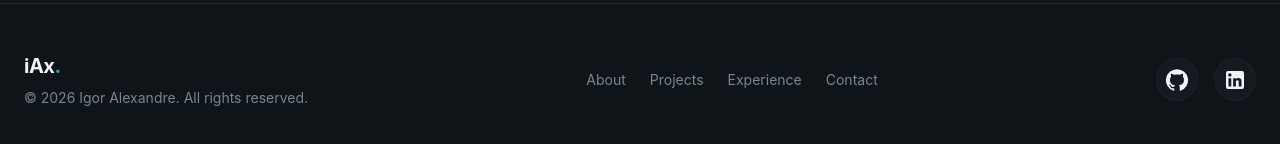
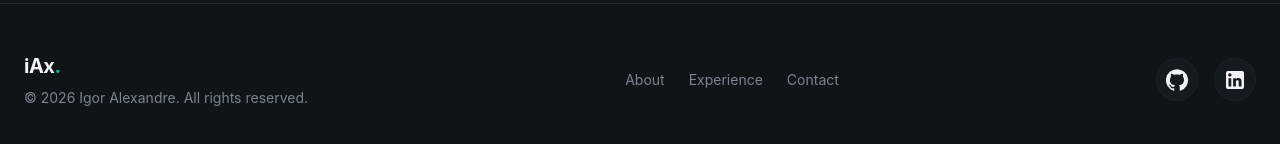
Before and after one commit to iAxCardena/personal-portfolio, a React app: page / in a window 1280 px wide. Shown: the part 4091-4235 px from the top of the page. Built offline with nearby package versions, Linux system fonts and the light colour scheme; the HTML template or start-up script is replaced by a standard one.

Commit message:
Commenting Projects section on Footer

```diff
--- a/src/layout/Footer.jsx
+++ b/src/layout/Footer.jsx
@@ -9,7 +9,7 @@ const socialLinks = [
 
 const footerLinks = [
   { href: "#about", label: "About" },
-  { href: "#projects", label: "Projects" },
+  // { href: "#projects", label: "Projects" },
   { href: "#experience", label: "Experience" },
   { href: "#contact", label: "Contact" },
 ];
```
